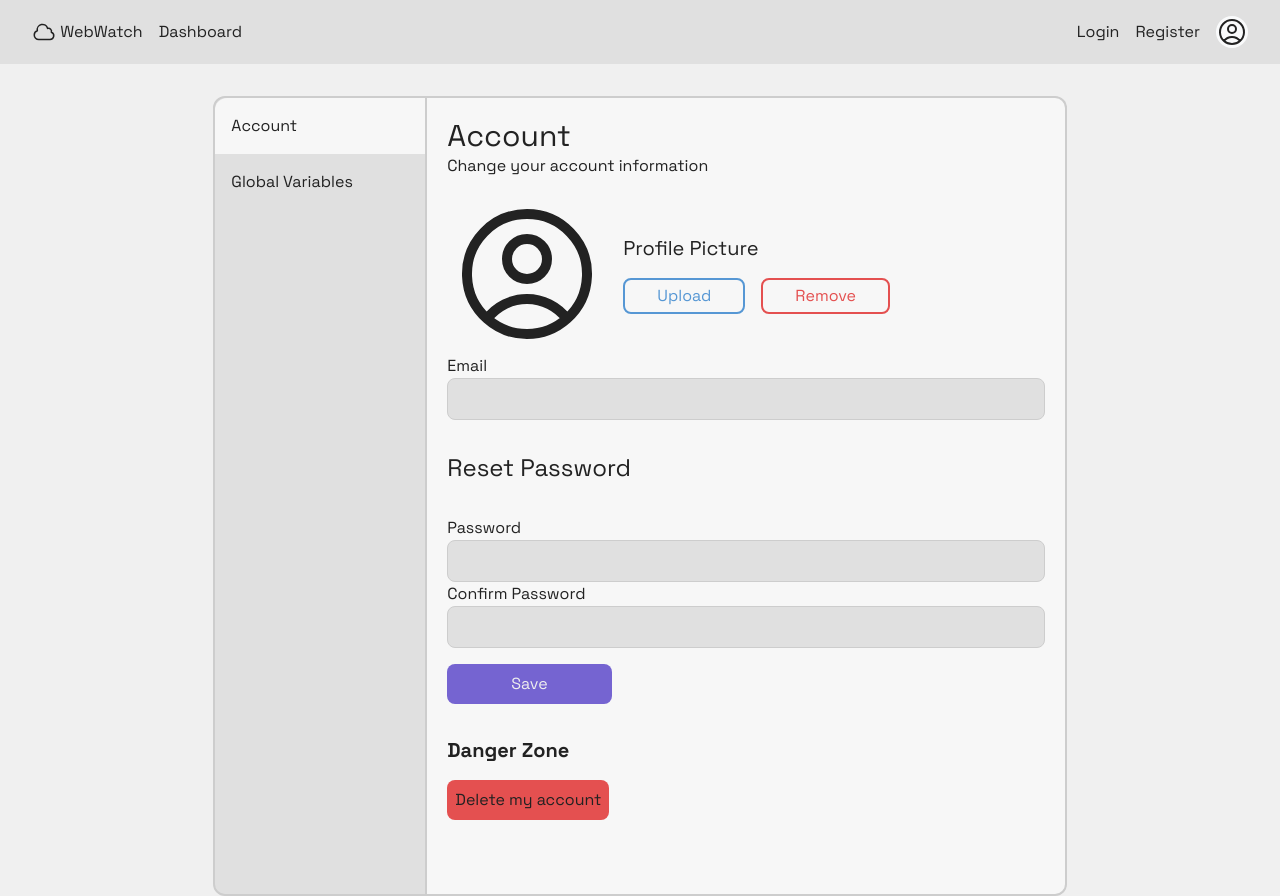
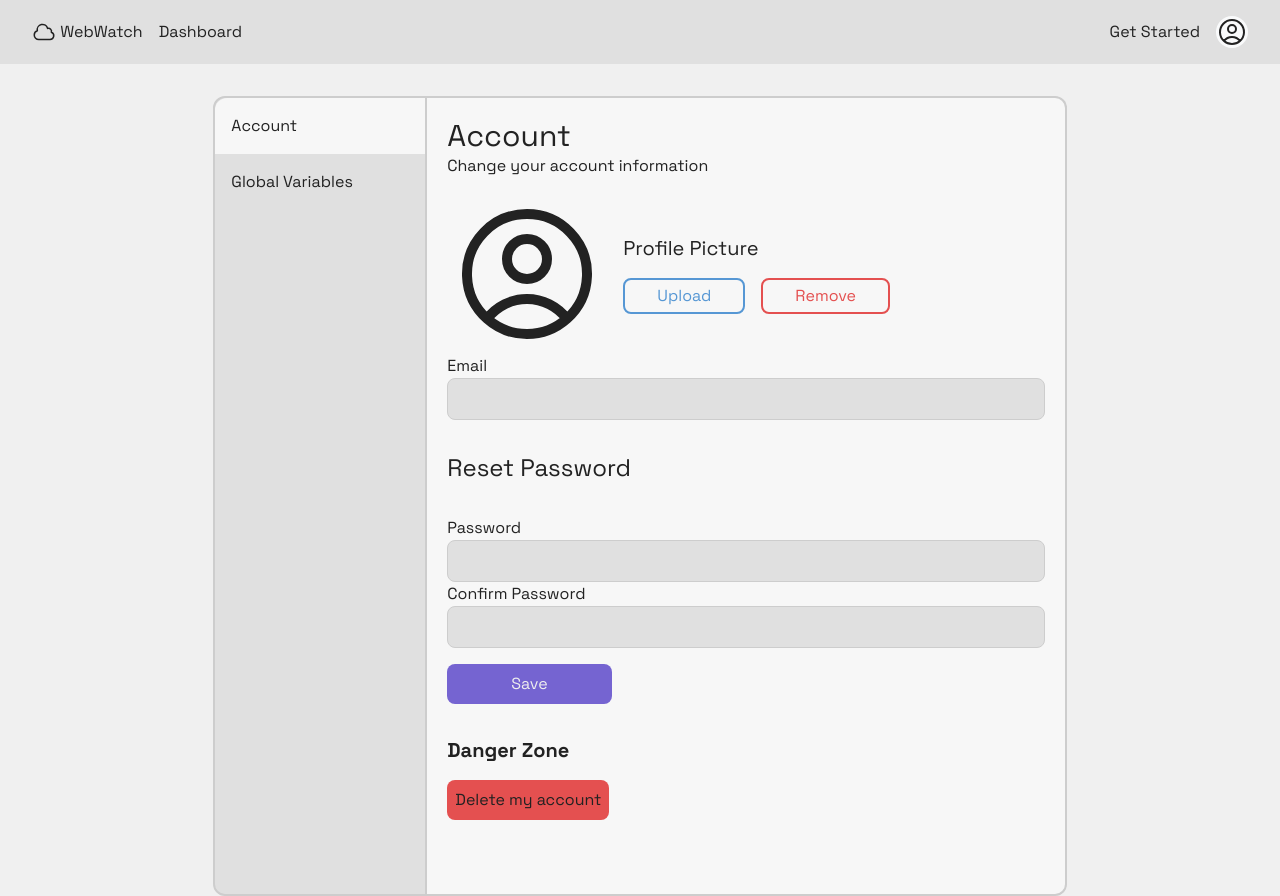
Before and after one commit to Fa24-CSE115A-CaaS/WebWatch, a React (Vite) app in the folder frontend/: page /settings in a window 1280 px wide. Built offline with nearby package versions, Linux system fonts and the light colour scheme.

Commit message:
Updated app router and navbar with auth route

```diff
--- a/frontend/src/components/NavBar.tsx
+++ b/frontend/src/components/NavBar.tsx
@@ -31,11 +31,8 @@ const NavBar = () => {
             </a>
           </div>
           <div className="absolute inset-y-0 right-0 flex items-center">
-            <a href="/login" className="mr-4">
-              Login
-            </a>
-            <a href="/register" className="mr-4">
-              Register
+            <a href="/auth" className="mr-4">
+              Get Started
             </a>
             <button
               className="relative flex rounded-full bg-gray-50 text-sm focus:outline-none focus:ring-2
```
Also changed, not shown: frontend/src/App.tsx (+3 -8 lines), frontend/src/pages/Auth.tsx (renamed from frontend/src/pages/Authenticate.tsx).
